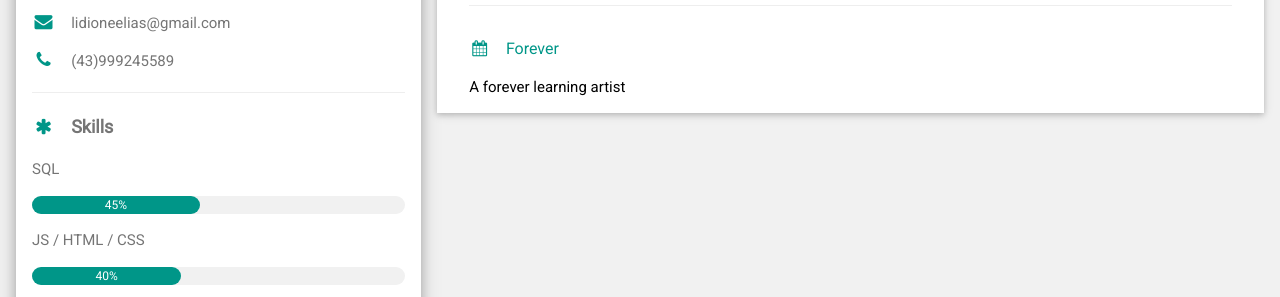
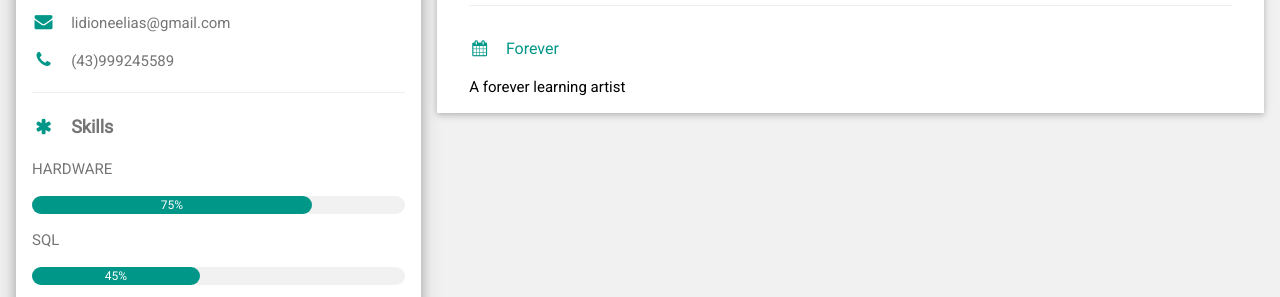
Before and after one commit to EliasLidon/CURRICULO_VITAE, a plain HTML site: page index.html in a window 1280 px wide. Shown: the part 499-796 px from the top of the page. Drawn offline with nearby package versions, Linux system fonts and the light colour scheme.

Commit message:
Add files via upload

```diff
--- a/index.html
+++ b/index.html
@@ -35,6 +35,10 @@ html,body,h1,h2,h3,h4,h5,h6 {font-family: "Roboto", sans-serif}
           <hr>
 
           <p class="w3-large"><b><i class="fa fa-asterisk fa-fw w3-margin-right w3-text-teal"></i>Skills</b></p>
+          <p>HARDWARE</p>
+          <div class="w3-light-grey w3-round-xlarge w3-small">
+            <div class="w3-container w3-center w3-round-xlarge w3-teal" style="width:75%">75%</div>
+          </div>
           <p>SQL</p>
           <div class="w3-light-grey w3-round-xlarge w3-small">
             <div class="w3-container w3-center w3-round-xlarge w3-teal" style="width:45%">45%</div>
```
